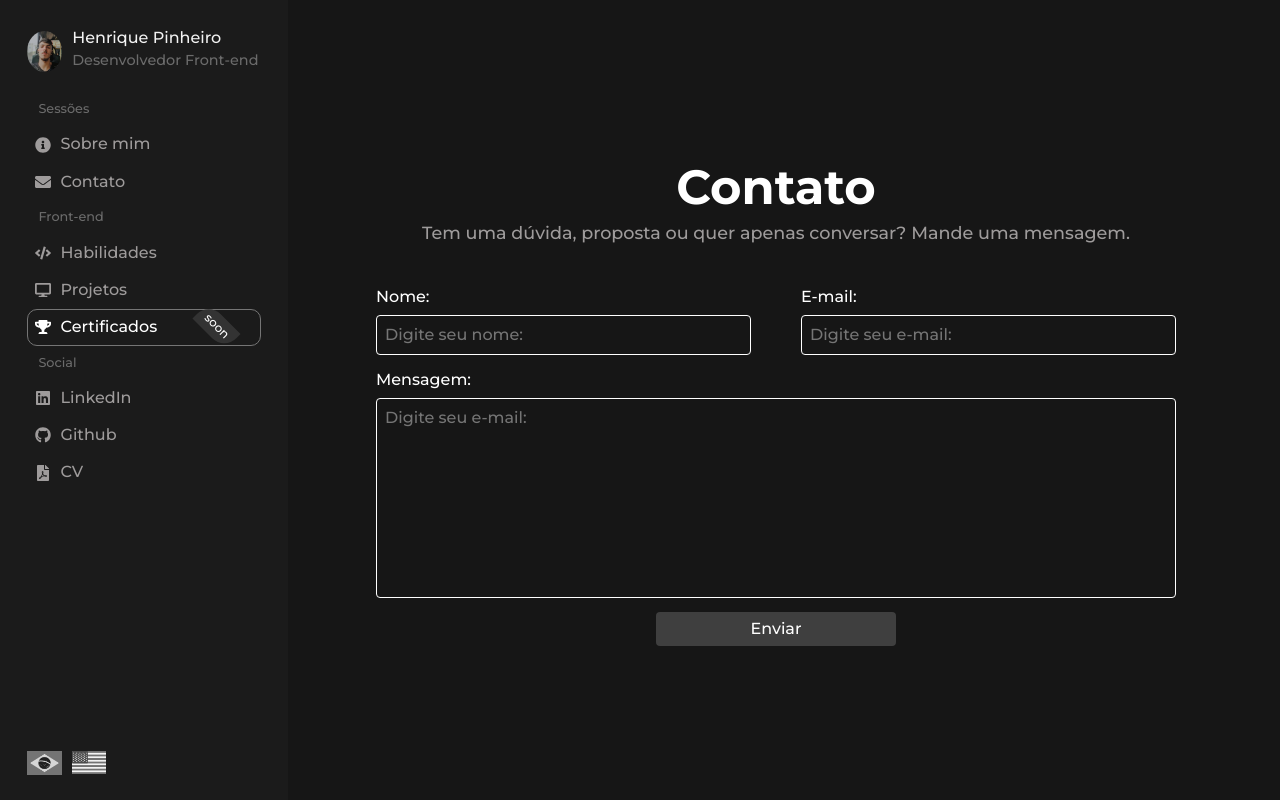
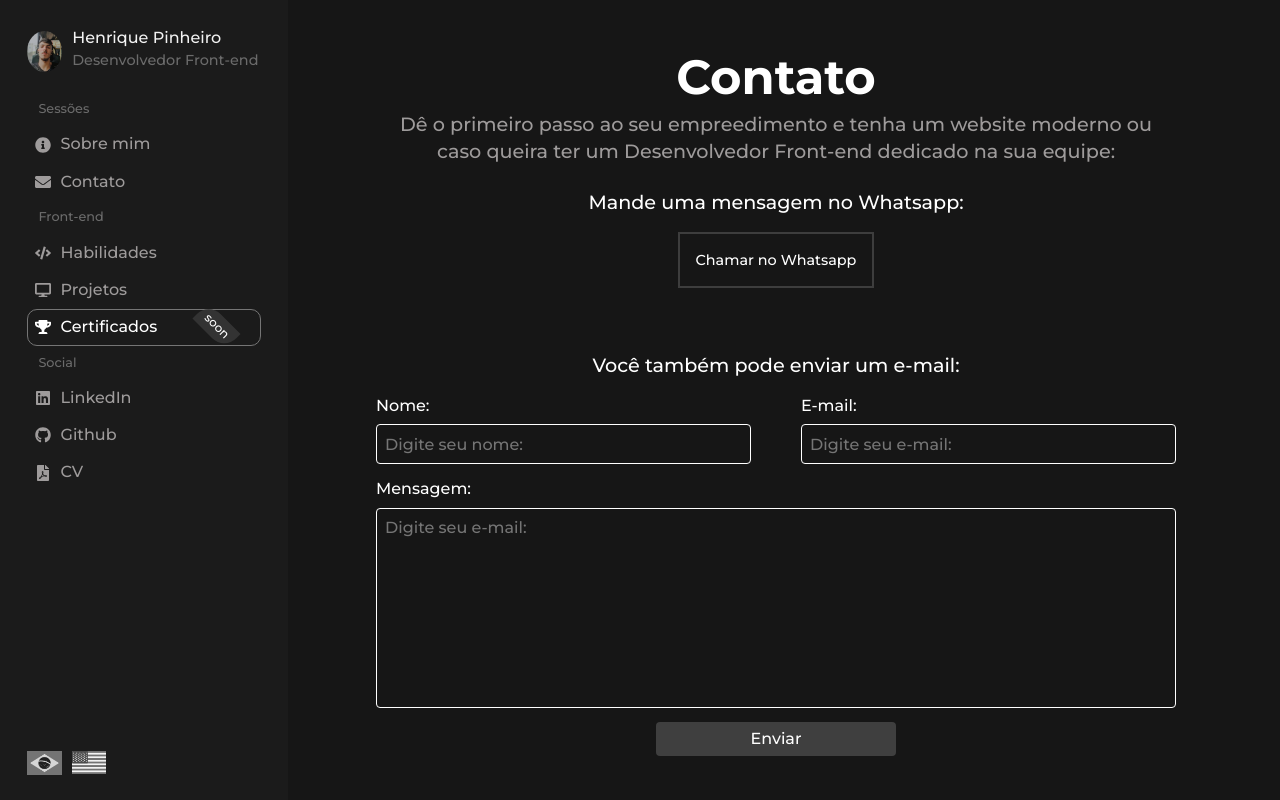
Before and after one commit to henriquepx/my_portfolio, a React (Vite) app: page /footer in a window 1280 px wide. Built offline with nearby package versions, Linux system fonts and the light colour scheme; a web font is replaced by a local one.

Commit message:
feat: new items on footer

```diff
--- a/src/locale/en-us.json
+++ b/src/locale/en-us.json
@@ -77,7 +77,10 @@
     },
     "footer": {
         "FooterName": "Contact",
-        "FooterDesc": "Do you have a question, a proposal or just want to chat? Send us a message."
+        "FooterDesc": "Take the first step in your business and have a modern website or if you want to have a dedicated Front-end Developer on your team:",
+        "FooterCallToWpp": "Send me a message on Whatsapp:",
+        "FooterCalToEmail": "You can also send an e-mail:",
+        "MessageWpp": "Call on Whatsapp"
     },
     "header": {
         "HeaderDesc": "Front-end Developer"
--- a/src/locale/pt-br.json
+++ b/src/locale/pt-br.json
@@ -77,7 +77,10 @@
     },
     "footer": {
         "FooterName": "Contato",
-        "FooterDesc": "Tem uma dúvida, proposta ou quer apenas conversar? Mande uma mensagem."
+        "FooterDesc": "Dê o primeiro passo ao seu empreedimento e tenha um website moderno ou caso queira ter um Desenvolvedor Front-end dedicado na sua equipe:",
+        "FooterCallToWpp": "Mande uma mensagem no Whatsapp:",
+        "FooterCalToEmail": "Você também pode enviar um e-mail:",
+        "MessageWpp": "Chamar no Whatsapp"
     },
     "header": {
         "HeaderDesc": "Desenvolvedor Front-end"
--- a/src/sections/About.jsx
+++ b/src/sections/About.jsx
@@ -9,7 +9,7 @@ const ContainerAbout = styled.div`
     display: flex;
     flex-direction: column;
     justify-content: center;
-    padding: 12rem 2em 15rem 16rem;
+    padding: 12rem 2rem 15rem 18rem;
 
     text-align: left;
     @media (min-width: 1025px) and (max-width: 1400px) {
--- a/src/sections/Footer.jsx
+++ b/src/sections/Footer.jsx
@@ -25,6 +25,9 @@ const FooterSize = styled.div`
     width: 100%;
     max-width: 800px;
     margin: 0 auto;
+    display: flex;
+    flex-direction: column;
+    align-items: center;
 `
 const TitleFooter = styled.h1`
     font-family: 'Montserrat', sans-serif;
@@ -36,10 +39,43 @@ const TitleFooter = styled.h1`
 const DescFooter = styled.p`
     font-family: 'Montserrat', sans-serif;
     color: #9e9b9b;
-    margin-bottom: 2.5rem;
-    font-size: 1.1rem;
+    margin-bottom: 1.5rem;
+    font-size: 1.2rem;
     text-align: center;
 `
+const CallToWpp = styled.p`
+    font-family: 'Montserrat', sans-serif;
+    color: #ffffff;
+    margin-bottom: 1rem;
+    font-size: 1.2rem;
+    text-align: center;
+`
+const EstimatePrice = styled.a`
+  margin-bottom: 4rem;
+  max-width: 220px;
+  color: #FFF;
+  border: 2px solid #3d3d3d;
+  border-radius: 0px;
+  padding: 1rem 1rem;
+  text-align: center;
+  font-family: "Montserrat", sans-serif, monospace;
+  font-size: .9rem;
+  box-shadow: inset 0 0 0 0 #6d6d6d;
+  -webkit-transition: ease-out 0.4s;
+  -moz-transition: ease-out 0.4s;
+  transition: ease-out 0.4s;
+  &:hover {
+    box-shadow: inset 400px 0 0 0 #4d4d4d;
+  }
+`
+const CallToEmail = styled.p`
+    font-family: 'Montserrat', sans-serif;
+    color: #ffffff;
+    margin-bottom: 1rem;
+    font-size: 1.2rem;
+    text-align: center;
+`
+
 
 const Footer = () => {
 
@@ -50,7 +86,10 @@ return (
             <FooterSize>
                 <TitleFooter>{t("footer.FooterName")}</TitleFooter>
                 <DescFooter>{t("footer.FooterDesc")}</DescFooter>
-                <Form />
+                <CallToWpp>{t("footer.FooterCallToWpp")}</CallToWpp>
+                <EstimatePrice href="https://api.whatsapp.com/send?phone=5521964823939&text=Ol%C3%A1,%20Henrique.%20Gostaria%20de%20um%20or%C3%A7amento!" target='_blank' rel='noreferrer'>{t("footer.MessageWpp")}</EstimatePrice>
+                <CallToEmail>{t("footer.FooterCalToEmail")}</CallToEmail>
+            <Form />
             </FooterSize>
         </ContainerFooter>
 )
--- a/src/sections/Projects.jsx
+++ b/src/sections/Projects.jsx
@@ -11,7 +11,7 @@ const ProjectsContainer = styled.div`
   align-items: center;
   justify-content: center;
 
-  padding: 10rem 0rem 10rem 10rem;
+  padding: 10rem 0rem 10rem 18rem;
   @media (max-width: 1600px) {
     padding-left: 20rem;
   }
--- a/src/sections/Skills.jsx
+++ b/src/sections/Skills.jsx
@@ -11,7 +11,7 @@ const SkillsContainer = styled.div`
     align-items: center;
     justify-content: center;
 
-    padding: 12rem 0rem 10rem 10rem;
+    padding: 12rem 0rem 10rem 18rem;
     @media (max-width: 1024px) {
       padding: 2rem 1rem 5rem 1rem;
       height: 100%;
```
